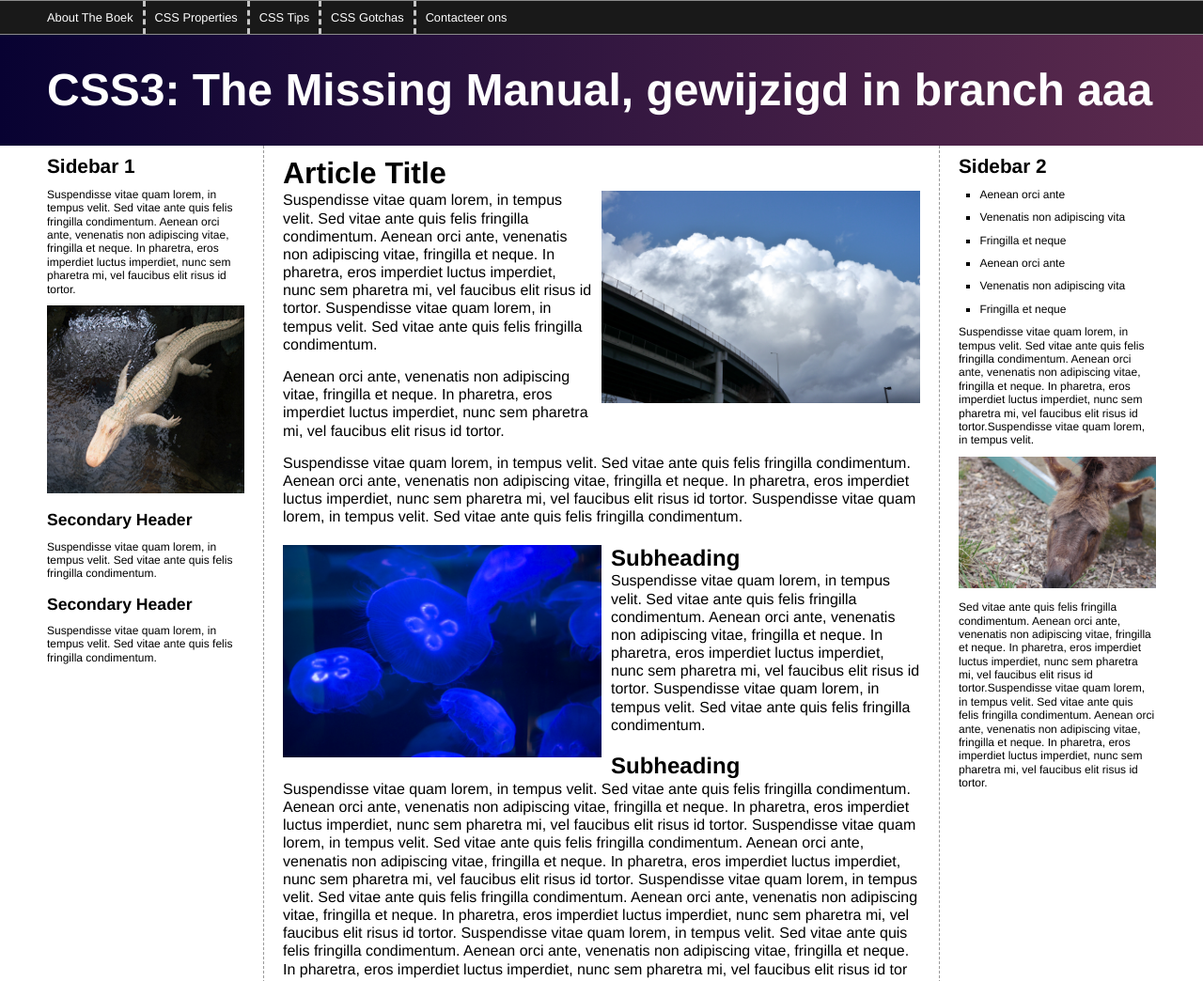
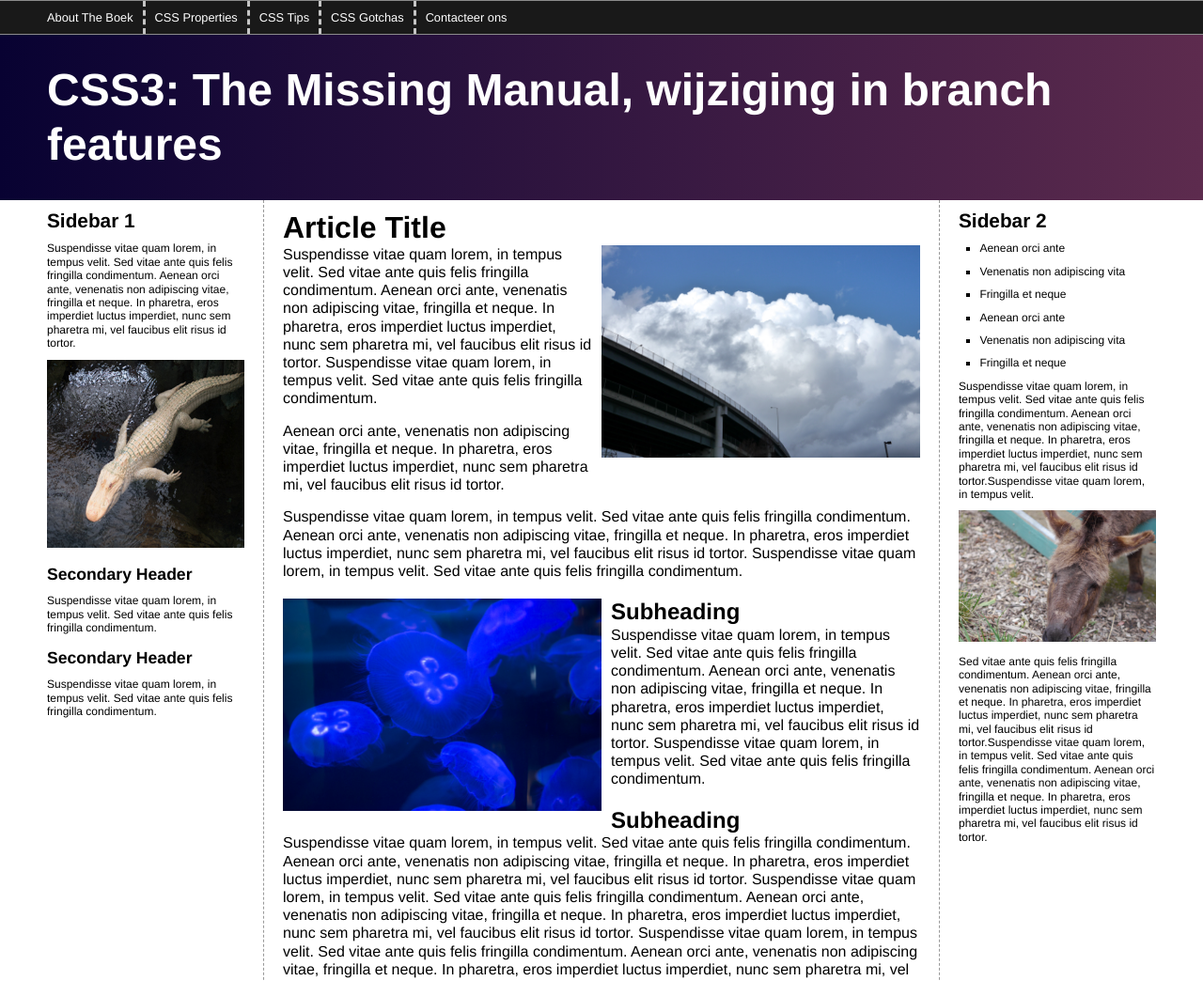
Before and after one commit to blekbe/Test123, a plain HTML site: page www/index.html in a window 1280 px wide. Shown: the top 1044 px of the page at 94% size. Drawn offline with Linux system fonts and the light colour scheme.

Commit message:
wijziging in branch feature

```diff
--- a/www/index.html
+++ b/www/index.html
@@ -19,7 +19,7 @@
             <li><a href="#">Contacteer ons</a></li>
           </ul>
         </nav>
-        <h1>CSS3: The Missing Manual, gewijzigd in branch aaa</h1>
+        <h1>CSS3: The Missing Manual, wijziging in branch features</h1>
       </header>
       <div class="contentWrapper">
         <div class="columnWrapper">
```
